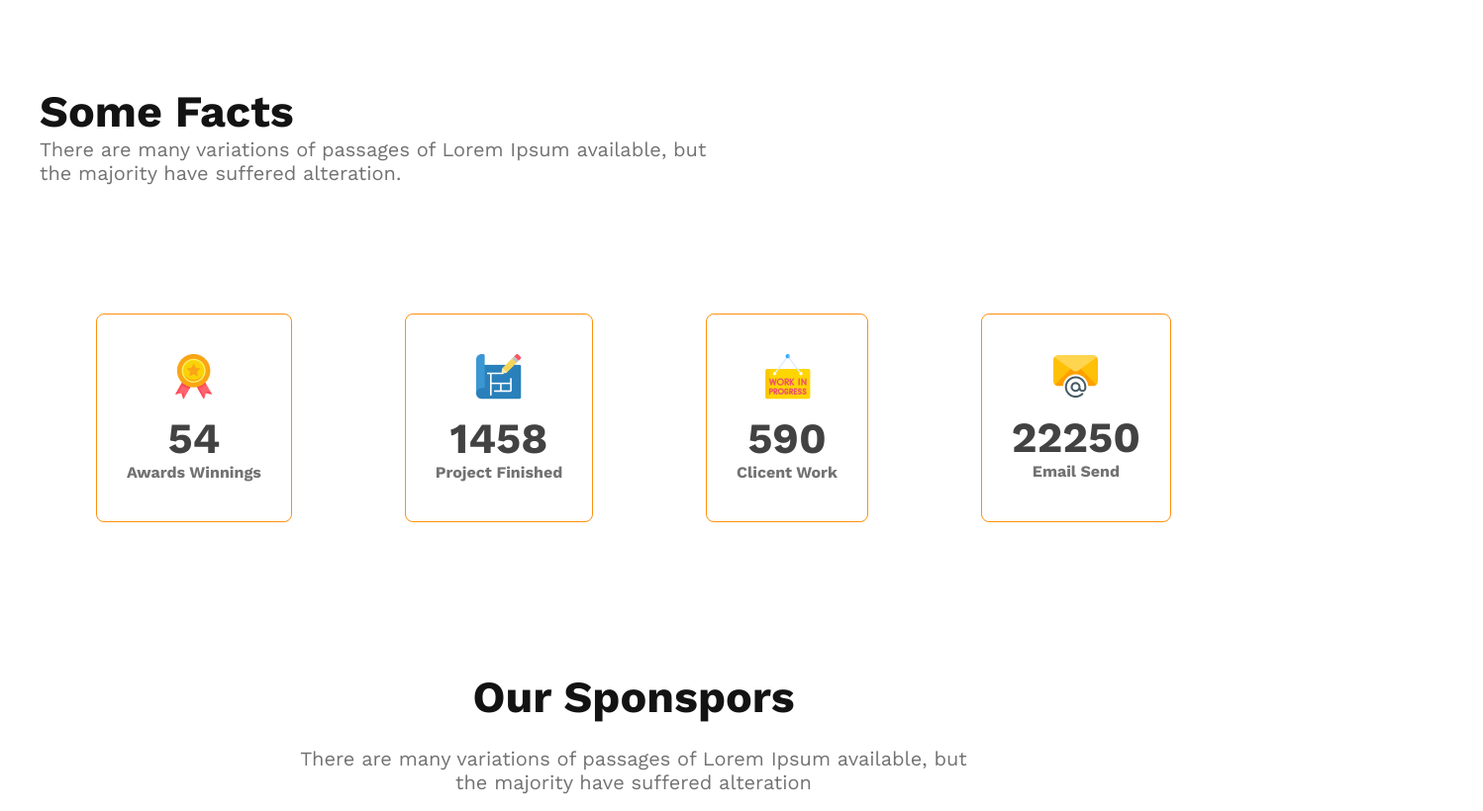
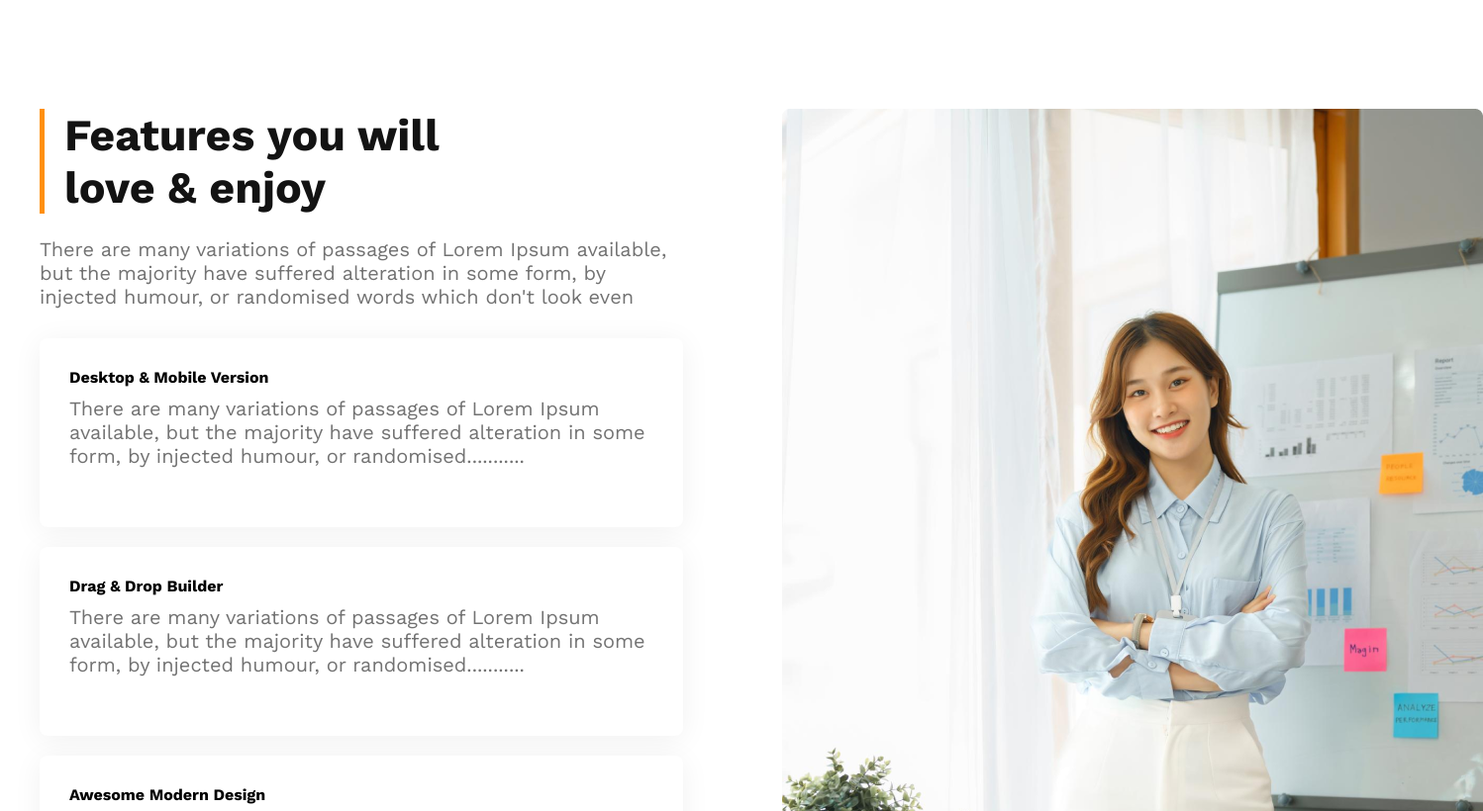
Before and after one commit to Rasibul/architects-website, a plain HTML site: page index.html in a window 1280 px wide. Shown: the part 1870-2690 px from the top of the page at 99% size, 1498 px wide, since content can reach past the window. Drawn offline with nearby package versions, Linux system fonts and the light colour scheme.

Commit message:
feture card section

```diff
--- a/index.html
+++ b/index.html
@@ -63,7 +63,36 @@
             </section>
             <!-- Feture section end -->
 
-            <!-- facts section -->
+            <!-- feture-card section start -->
+
+           <section class="feture-card">
+            <div class="feture-card-content">
+                <h3 class="section-tittle">Features you will <br> love & enjoy</h3>
+                <p class="section-description">There are many variations of passages of Lorem Ipsum available, but the majority have suffered alteration in some form, by injected humour, or randomised words which don't look even</p>
+                <div class="card">
+                    <h4>Desktop & Mobile Version</h4>
+                    <p class="section-description">There are many variations of passages of Lorem Ipsum available, but the majority have suffered alteration in some form, by injected humour, or randomised...........</p>
+                </div>
+                <div class="card">
+                    <h4>Drag & Drop Builder</h4>
+                    <p class="section-description">There are many variations of passages of Lorem Ipsum available, but the majority have suffered alteration in some form, by injected humour, or randomised...........</p>
+                </div>
+                <div class="card">
+                    <h4>Awesome Modern Design</h4>
+                    <p class="section-description">There are many variations of passages of Lorem Ipsum available, but the majority have suffered alteration in some form, by injected humour, or randomised...........</p>
+                </div>
+                <div class="card">
+                    <h4>Super Easy to Edit</h4>
+                    <p class="section-description">There are many variations of passages of Lorem Ipsum available, but the majority have suffered alteration in some form, by injected humour, or randomised...........</p>
+                </div>
+            </div>
+            <div class="feture-img">
+                <img src="./images/architect.png" alt="">
+            </div>
+           </section>
+
+
+            <!-- facts section start -->
 
             <section class="facts">
                 <h3 class="section-tittle">Some Facts</h3>
@@ -108,6 +137,7 @@
                     <img src="./images/sponsors/figma.png" alt="">
                 </div>
             </section>
+            <!-- Sponsor section end -->
 
     </main>
     <footer>
--- a/styles/style.css
+++ b/styles/style.css
@@ -9,6 +9,7 @@
     color: #131313;
     font-size: 2.8rem;
     font-weight: 700;
+    margin-bottom: 24px;
 
 }
 
@@ -138,9 +139,35 @@ main {
     margin-bottom: 24px;
 }
 
+/* feture-card-style */
+
+.feture-card {
+
+    display: flex;
+    gap: 100px;
+    margin-bottom: 160px;
+}
+.feture-card .section-tittle{
+    border-left: 5px solid #FF900E;
+    padding-left: 20px;
+
+}
+.feture-card-content .card {
+    width: 590px;
+    padding: 30px;
+    margin-bottom: 20px;
+    border-radius: 8px;
+    background: #FFF;
+    box-shadow: 0px 4px 30px 0px rgba(0, 0, 0, 0.06);
+}
+
+.feture-card-content .card h4 {
+    margin-bottom: 10px;
+}
+
 /* Facts Style */
 
-.description-gap{
+.description-gap {
     margin-top: 24px;
 }
 
@@ -166,7 +193,7 @@ main {
 }
 
 .facts-card-container .card-tittle {
-    color:  #727272;
+    color: #727272;
     font-size: 1rem;
     font-weight: 600;
 
@@ -175,12 +202,12 @@ main {
 
 /* Sponsors secton style */
 
-.sponsors{
+.sponsors {
     margin-top: 150px;
     text-align: center;
 }
 
-.sponsors-img-container{
+.sponsors-img-container {
     margin-top: 50px;
     display: flex;
     justify-content: space-evenly;
@@ -205,8 +232,7 @@ main {
     nav,
     .feture-container,
     .facts-card-container,
-    .sponsors-img-container
-     {
+    .sponsors-img-container {
         flex-direction: column;
     }
 
@@ -214,12 +240,13 @@ main {
         grid-template-columns: 1fr;
     }
 
-    .feture-content, .facts-card-container
-     {
+    .feture-content,
+    .facts-card-container {
         padding-left: 20px;
 
     }
-    .facts-card-container{
+
+    .facts-card-container {
         gap: 20px;
     }
 
@@ -239,8 +266,7 @@ main {
 
     nav,
     .feture-container,
-    .sponsors-img-container
-     {
+    .sponsors-img-container {
         flex-direction: column;
     }
 
```
